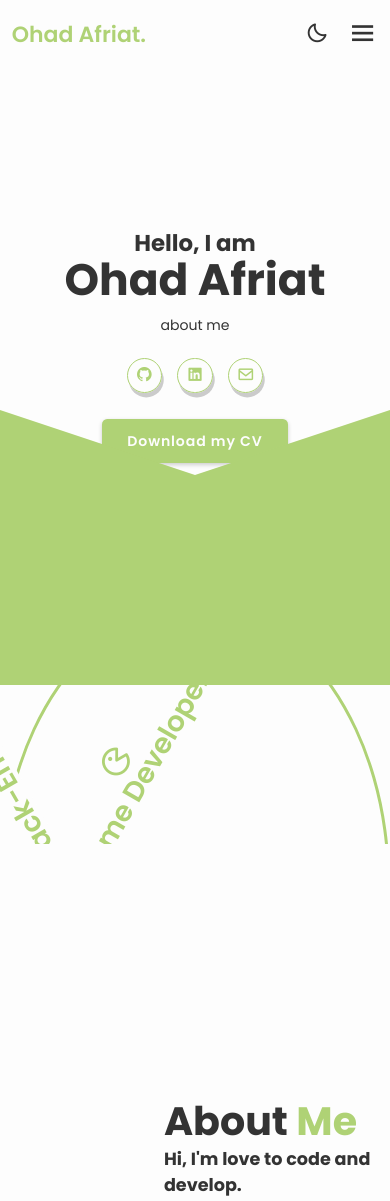
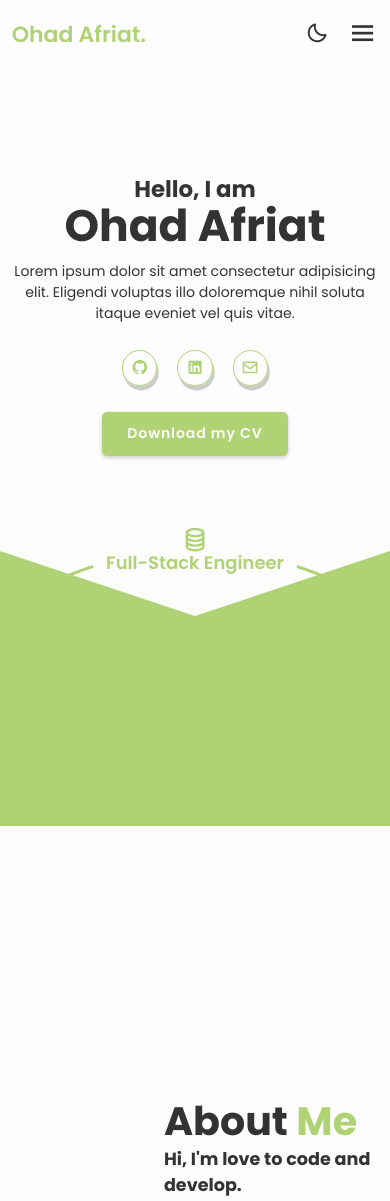
Before and after one commit to OhadAfriat/OhadAfriat-Website, a plain HTML site: page index.html in a window 390 px wide. Shown: the top 1201 px of the page. Drawn offline with nearby package versions, Linux system fonts and the light colour scheme; a script that the page names is missing.

Commit message:
addedd new break_points

```diff
--- a/css/break_points.css
+++ b/css/break_points.css
@@ -121,7 +121,7 @@
   }
 
   .home {
-    padding: 7rem 3% 23rem;
+    padding: .1rem 3% 23rem;
     justify-content: center;
     text-align: center;
   }
@@ -135,7 +135,7 @@
   }
 
   .home-content .social-media a {
-    margin: 2.5rem 0.75rem 3rem;
+    margin: 3rem 1rem;
   }
 
   .home .profession-container {
@@ -152,14 +152,17 @@
     width: 100%;
   }
 
+  .home .profession-container .profession-box .profession i {
+    font-size: 3.2rem;
+  }
+  .home .profession-container .profession-box .profession h3 {
+    font-size: large;
+  }
+
   .home .profession-box .profession {
     padding: 0 13px;
     left: auto;
     transform-origin: 0;
-  }
-
-  .home .profession-box .profession:nth-child(1) {
-    transform: rotate(-60deg) translate(-120px, -210px);
   }
 
   .home .profession-box .profession:nth-child(1) i {
@@ -170,29 +173,39 @@
     padding-bottom: 0;
   }
 
+  .home .profession-box .profession:nth-child(1) {
+    transform: rotate(-60deg) translate(-120px,-210px);
+  }
+
   .home .profession-box .profession:nth-child(2){
-    transform: rotate(0deg) translate(0px, -335px);
+    transform: rotate(0deg) translate(0 ,-335px);
   }
 
   .home .profession-box .profession:nth-child(3){
-    transform: rotate(60deg) translate(0px, -450px);
+    transform: rotate(60deg) translate(0px ,-450px);
   }
 
   .home .profession-box .profession:nth-child(4){
-    transform: rotate(120deg) translate(-220px, -335px);
+    transform: rotate(120deg) translate(-220px ,-335px);
   }
 
   .home .profession-box .profession:nth-child(5){
-    transform: rotate(180deg) translate(a, b);
+    transform: rotate(180deg) translate(-335px ,-115px);
   }
 
   .home .profession-box .profession:nth-child(6){
-    transform: rotate(240deg) translate(c, d);
+    transform: rotate(240deg) translate(-210px ,-120px);
+  }
+  .home .profession-box .circle{
+    position: fixed;
+    width: 670px;
+    height: 670px;
+    z-index: -1;
   }
 
   .home .profession-container .overlay {
     position: fixed;
-    top: 54rem;
+    top: 70rem;
     left: 50%;
     right: 0;
     transform: rotate(90deg) translate(-50%, 50%) scaleY(3);
--- a/index.html
+++ b/index.html
@@ -39,7 +39,7 @@
       <div class="home-content">
         <h3>Hello, I am</h3>
         <h1>Ohad Afriat</h1>
-        <p>about me</p>
+        <p>Lorem ipsum dolor sit amet consectetur adipisicing elit. Eligendi voluptas illo doloremque nihil soluta itaque eveniet vel quis vitae.</p>
         <div class="social-media">
           <a href="#"><i class="bx bxl-github"></i></a>
           <a href="#"><i class="bx bxl-linkedin-square"></i></a>
```
